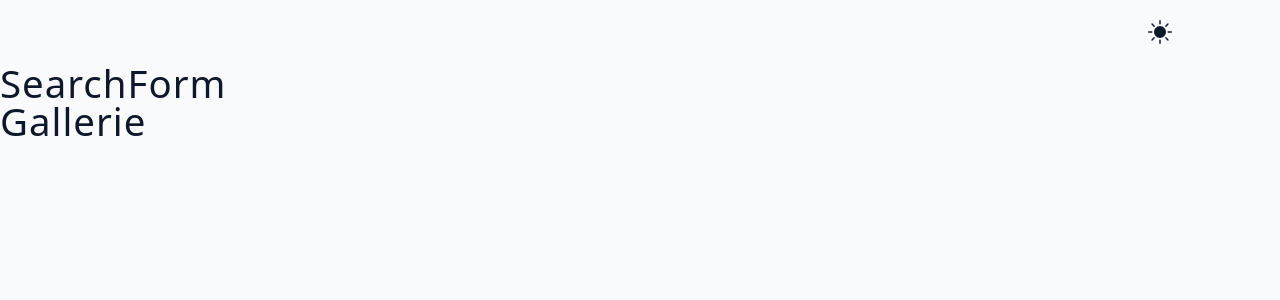
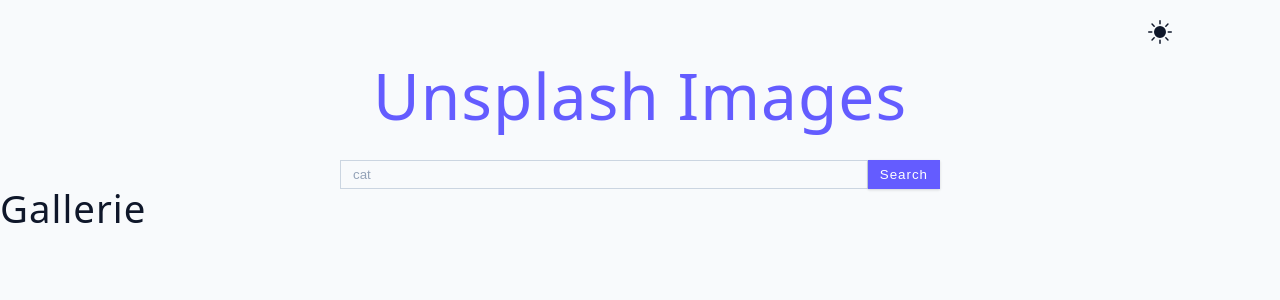
Before and after one commit to azizkcm09/unsplash-images, a React (Vite) app: page / in a window 1280 px wide. Shown: the top 300 px of the page. Built offline with nearby package versions, Linux system fonts and the light colour scheme.

Commit message:
search Form

```diff
--- a/src/SearchForm.jsx
+++ b/src/SearchForm.jsx
@@ -1,7 +1,28 @@
 import React from "react";
 
 const SearchForm = () => {
-  return <h2>SearchForm</h2>;
+  const handleSubmit = (e) => {
+    e.preventDefault();
+    const searchValue = e.target.elements.search.value;
+    if (!searchValue) return;
+    console.log("searching for:", searchValue);
+  };
+  return (
+    <section>
+      <h1 className="title"> unsplash images</h1>
+      <form className="search-form" onSubmit={handleSubmit}>
+        <input
+          type="text"
+          className="form-input search-input"
+          name="search"
+          placeholder="cat"
+        />
+        <button type="submit" className="btn">
+          search
+        </button>
+      </form>
+    </section>
+  );
 };
 
 export default SearchForm;
```
